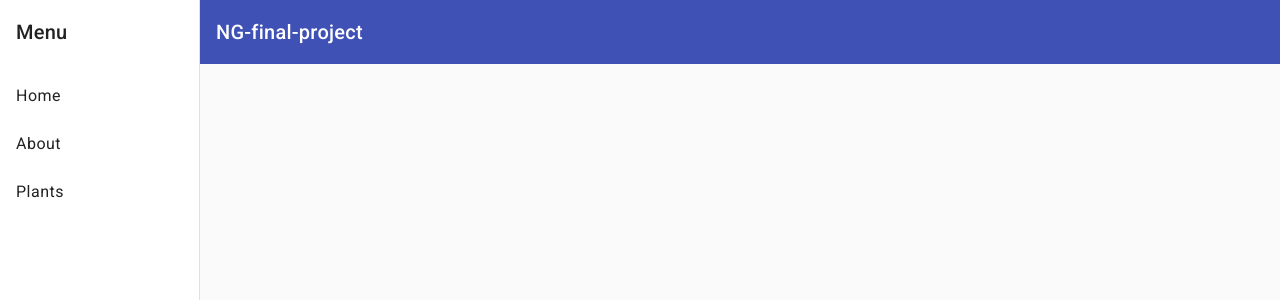
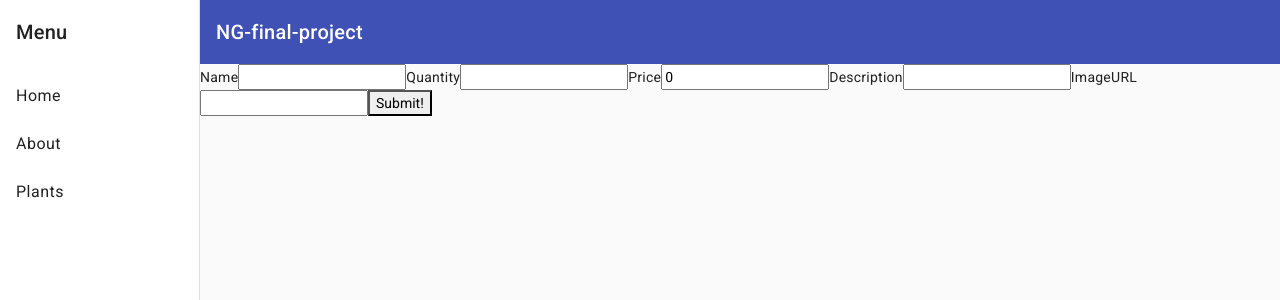
Before and after one commit to PenelopeWedemeyer/beginner-website, an Angular app: page /create in a window 1280 px wide. Shown: the top 300 px of the page. Built offline with nearby package versions, Linux system fonts and the light colour scheme.

Commit message:
created basic functions within creatingproduct component for creating a product using ngForms

```diff
--- a/src/app/components/create-product/create-product.component.html
+++ b/src/app/components/create-product/create-product.component.html
@@ -1,3 +1,18 @@
-<form>
+<form (ngSubmit)="onSubmit()">
+    <label for="name">Name</label>
+    <input type="text" id="name" name="name" [(ngModel)]="currentProduct.itemName">
 
+    <label for="quantity">Quantity</label>
+    <input type="text" id="quantity" name="quantity" [(ngModel)]="currentProduct.quantity">
+
+    <label for="price">Price</label>
+    <input type="text" id="price" name="price" [(ngModel)]="currentProduct.price">
+
+    <label for="description">Description</label>
+    <input type="text" id="description" name="description" [(ngModel)]="currentProduct.description">
+
+    <label for="imgURL">ImageURL</label>
+    <input type="text" id="imgURL" name="imgURL" [(ngModel)]="currentProduct.imageURL">
+
+    <button type="submit">Submit!</button>
 </form>
--- a/src/app/components/create-product/create-product.component.ts
+++ b/src/app/components/create-product/create-product.component.ts
@@ -1,10 +1,27 @@
-import { Component } from '@angular/core';
+import { Component, OnInit } from '@angular/core';
+import { Router } from '@angular/router';
+import { Product } from 'src/app/models/product';
+import { ProductService } from 'src/app/services/product.service';
 
 @Component({
   selector: 'app-create-product',
   templateUrl: './create-product.component.html',
   styleUrls: ['./create-product.component.css']
 })
-export class CreateProductComponent {
+export class CreateProductComponent implements OnInit {
 
+  currentProduct: Product = new Product();
+
+  constructor(private myProductService: ProductService, private router: Router) {}
+
+  ngOnInit(): void {
+
+  }
+
+  onSubmit()
+  {
+    this.myProductService.createNewProduct(this.currentProduct).subscribe(response => {
+      this.router.navigateByUrl("/products");
+    })
+  }
 }
--- a/src/app/components/create-product/create-product.module.ts
+++ b/src/app/components/create-product/create-product.module.ts
@@ -2,6 +2,7 @@ import { NgModule } from '@angular/core';
 import { CommonModule } from '@angular/common';
 import { CreateProductComponent } from './create-product.component';
 import { CreateProductRoutingModule } from './create-product-routing.module';
+import { FormsModule } from '@angular/forms';
 
 
 
@@ -11,7 +12,8 @@ import { CreateProductRoutingModule } from './create-product-routing.module';
   ],
   imports: [
     CommonModule,
-    CreateProductRoutingModule
+    CreateProductRoutingModule,
+    FormsModule
   ]
 })
 export class CreateProductModule { }
```
Also changed, not shown: products.json (indentation only).
